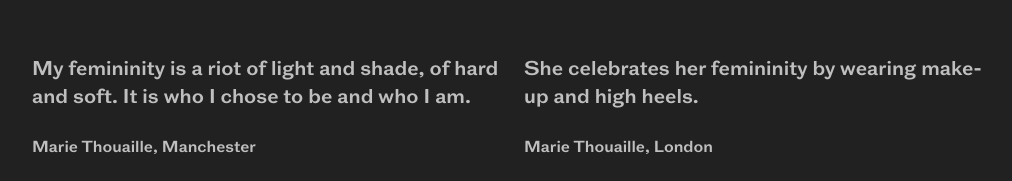
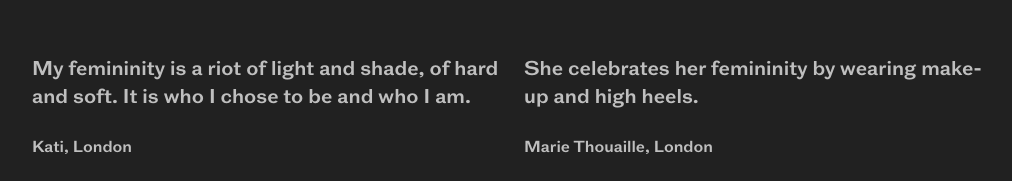
Before and after one commit to Josephwalker/femininity, a website: page index.html in a window 1280 px wide. Shown: the part 3368-3549 px from the top of the page, without its empty margins (128-1140 px from the left). Drawn offline with nearby package versions, Linux system fonts and the light colour scheme; files whose address does not match are found by name.

Commit message:
Update index.html

```diff
--- a/index.html
+++ b/index.html
@@ -74,7 +74,7 @@ Really?! What does ‘femininity’ mean to you? Tell us here." class="quote" ma
                 <blockquote class="layout__item lap-and-up-1/2 mb">
                     <p>My femininity is a riot of light and shade, of hard and soft. It is who I chose to be and who I am.</p>
                     <footer>
-                        <cite>Marie Thouaille, Manchester</cite>
+                        <cite>Kati, London</cite>
                     </footer>
                 </blockquote><!--
              --><blockquote class="layout__item lap-and-up-1/2 mb">
```
